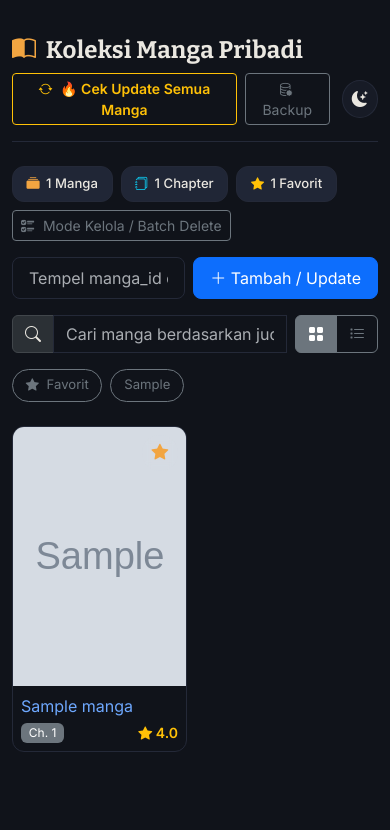
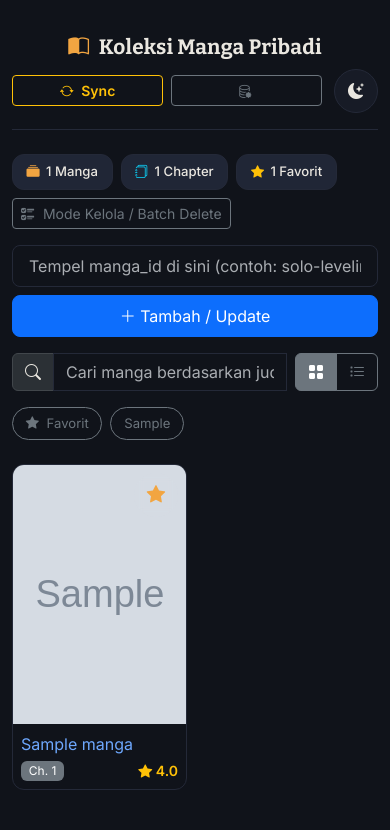
Before and after one commit to tommianggoro/manga-reader-app, a PHP site: page / in a window 390 px wide. Shown: the top 830 px of the page. Before the commit the page ends 752 px from the top, so only its background shows below. Run offline with PHP 8.4, Linux system fonts and the light colour scheme; the visitor is signed in with stand-in values (Sample User, id 1); tables that the repository leaves empty hold one stand-in row (values such as "Sample post"); grey boxes marked "Sample" are stand-in pictures.

Commit message:
fix tampilan di mobile

```diff
--- a/index.php
+++ b/index.php
@@ -238,6 +238,26 @@ $importError = $_GET["import_error"] ?? null;
             color: #10131a !important;
             transition: background-color 0.3s ease;
         }
+        /* === Mobile touch target & layout fixes === */
+        @media (max-width: 576px) {
+            .app-header { flex-direction: column; align-items: flex-start; gap: 0.75rem; }
+            .app-header h1 { font-size: 1.3rem; }
+            .header-actions { width: 100%; }
+            .header-actions .btn { flex: 1; }
+
+            .theme-toggle-btn { width: 44px; height: 44px; }
+            .fav-star { width: 44px; height: 44px; font-size: 1.15rem; }
+            .batch-checkbox { width: 26px; height: 26px; top: 8px; left: 8px; }
+        }
+
+        .batch-action-bar {
+            padding-bottom: max(0.5rem, env(safe-area-inset-bottom));
+            max-width: 94vw;
+        }
+        @media (max-width: 480px) {
+            .batch-action-bar { flex-wrap: wrap; justify-content: center; padding: 0.6rem 1rem; }
+            .batch-action-bar .btn { min-height: 40px; }
+        }
     </style>
 </head>
 <body>
@@ -260,12 +280,14 @@ $importError = $_GET["import_error"] ?? null;
     <!-- Header Section -->
     <div class="app-header d-flex align-items-center justify-content-between flex-wrap gap-2">
         <h1 class="brand-font"><i class="bi bi-book-half text-primary"></i> Koleksi Manga Pribadi</h1>
-        <div class="d-flex align-items-center gap-2">
+        <div class="d-flex align-items-center gap-2 header-actions">
             <a href="crawl_all.php" target="_blank" class="btn btn-outline-warning btn-sm fw-semibold" title="Sinkronisasi seluruh manga di koleksi">
-                <i class="bi bi-arrow-repeat me-1"></i> 🔥 Cek Update Semua Manga
+                <i class="bi bi-arrow-repeat me-1"></i>
+                <span class="d-none d-sm-inline">🔥 Cek Update Semua Manga</span>
+                <span class="d-inline d-sm-none">Sync</span>
             </a>
             <button type="button" class="btn btn-outline-secondary btn-sm" data-bs-toggle="modal" data-bs-target="#backupModal" title="Ekspor/Impor JSON Backup">
-                <i class="bi bi-database-gear me-1"></i> Backup
+                <i class="bi bi-database-gear me-1"></i> <span class="d-none d-sm-inline">Backup</span>
             </button>
             <button type="button" class="theme-toggle-btn ms-1" id="themeToggle" title="Ganti Mode Gelap/Terang">
                 <i class="bi bi-moon-stars-fill" id="themeIcon"></i>
@@ -290,11 +312,11 @@ $importError = $_GET["import_error"] ?? null;
 
     <!-- Form Tambah Manga -->
     <form class="row g-2 add-form mb-3" action="crawl.php" method="GET" id="addMangaForm">
-        <div class="col">
+        <div class="col-12 col-sm">
             <input type="text" name="manga_id" id="mangaIdInput" class="form-control form-control-lg fs-6" placeholder="Tempel manga_id di sini (contoh: solo-leveling) untuk menambah/update..." required>
         </div>
-        <div class="col-auto">
-            <button type="submit" class="btn btn-primary btn-lg fs-6"><i class="bi bi-plus-lg"></i> Tambah / Update</button>
+        <div class="col-12 col-sm-auto">
+            <button type="submit" class="btn btn-primary btn-lg fs-6 w-100"><i class="bi bi-plus-lg"></i> Tambah / Update</button>
         </div>
     </form>
 
```
Also changed, not shown: manga.php (+9 -2 lines), reader.php (+19 -2 lines).
